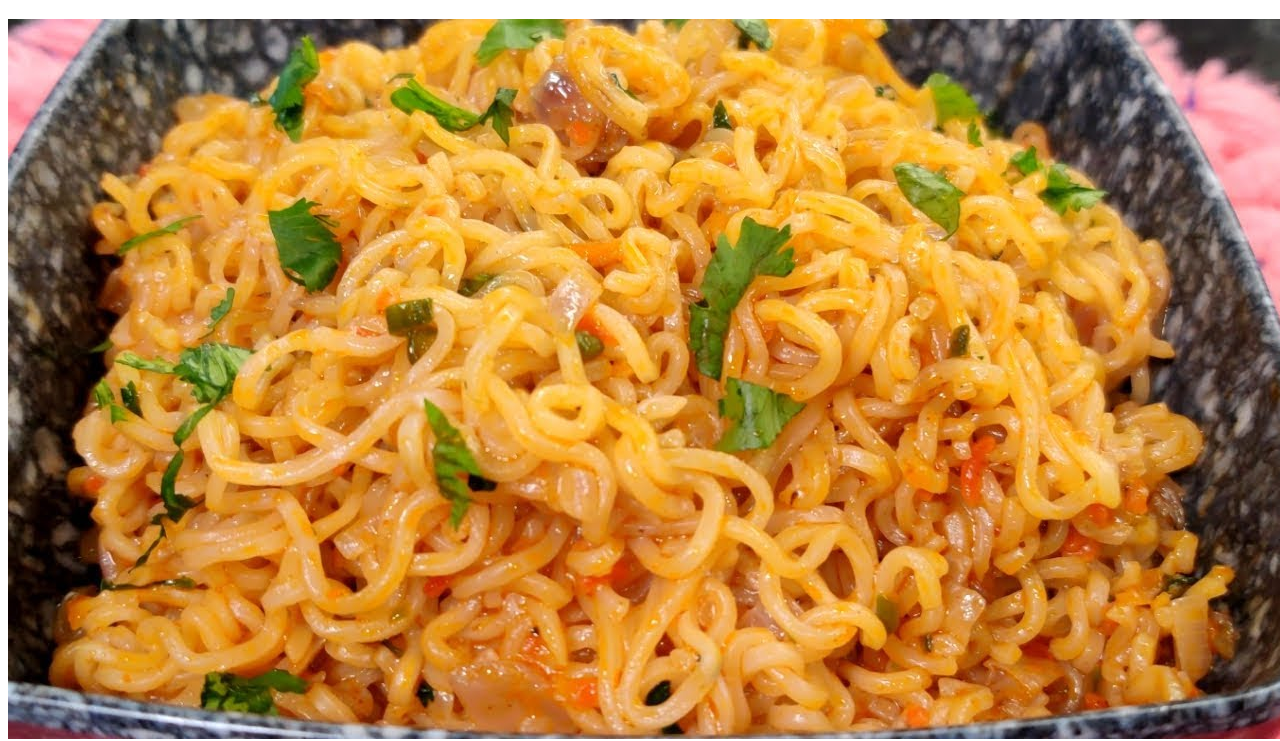
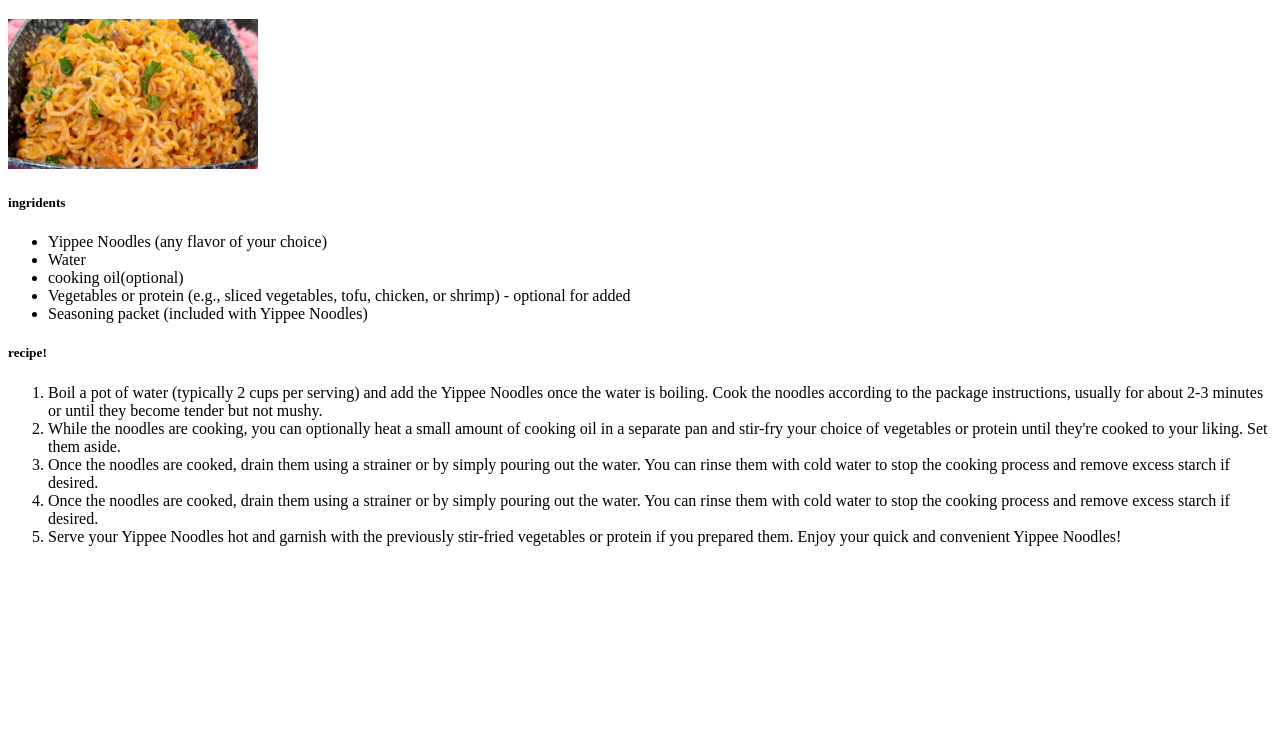
Before and after one commit to SumitDharme/odin-recipes, a plain HTML site: page recipes/yippi-maggie.html in a window 1280 px wide. Shown: the part 61-802 px from the top of the page. Drawn offline with Linux system fonts and the light colour scheme.

Commit message:
added hight and width in yippi-maggie.html

```diff
--- a/recipes/yippi-maggie.html
+++ b/recipes/yippi-maggie.html
@@ -8,7 +8,7 @@
 
 <body>
     <h1>Yummy Yippi noodles recipe!</h1>
-    <img src="../images/yay.jpg" alt="Yippi noodles.jpg">
+    <img src="../images/yay.jpg" alt="Yippi noodles.jpg" height="150" width="250">
 
     <h5>ingridents</h5>
     <ul>
```
